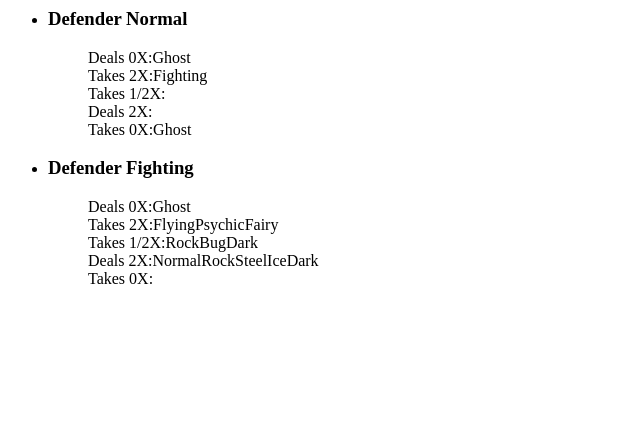
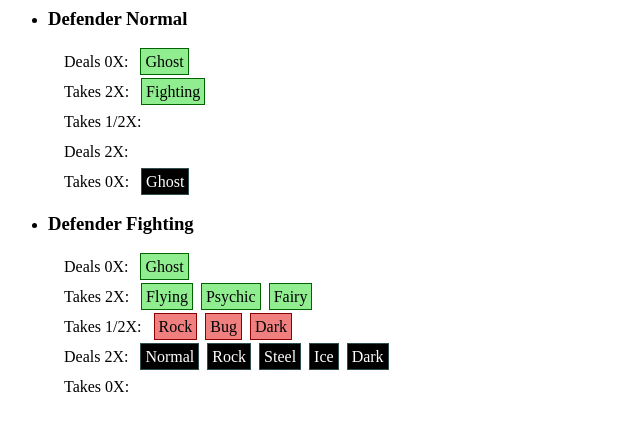
Before and after one commit to Kyraleese/poke-battle-helper, an Angular app: page / in a window 1280 px wide. Shown: the top 430 px of the page, without its empty margins (0-640 px from the left). Built offline with nearby package versions, Linux system fonts and the light colour scheme.

Commit message:
Basic Styling Added

```diff
--- a/src/app/poke-type/poke-type.component.css
+++ b/src/app/poke-type/poke-type.component.css
@@ -1,3 +1,32 @@
+ul li.description {
+  border: none !important;
+  background: white !important;
+  color: black !important;
+}
+
+ul.deals_zero_to li, ul.takes_double_from li{
+  border: 1px solid darkgreen;
+  background: lightgreen;
+}
+
+ul.takes_half_from li{
+  border: 1px solid darkred;
+  background: lightcoral;
+}
+
+ul.deals_double_to li, ul.takes_zero_from li{
+  border: 1px solid darkslategray;
+  background: black;
+  color: white;
+}
+
 li {
   display: inline;
+  margin: .25em;
+  padding: .25em;
 }
+
+ul {
+  margin: .25em;
+  padding: .25em;
+}
```
